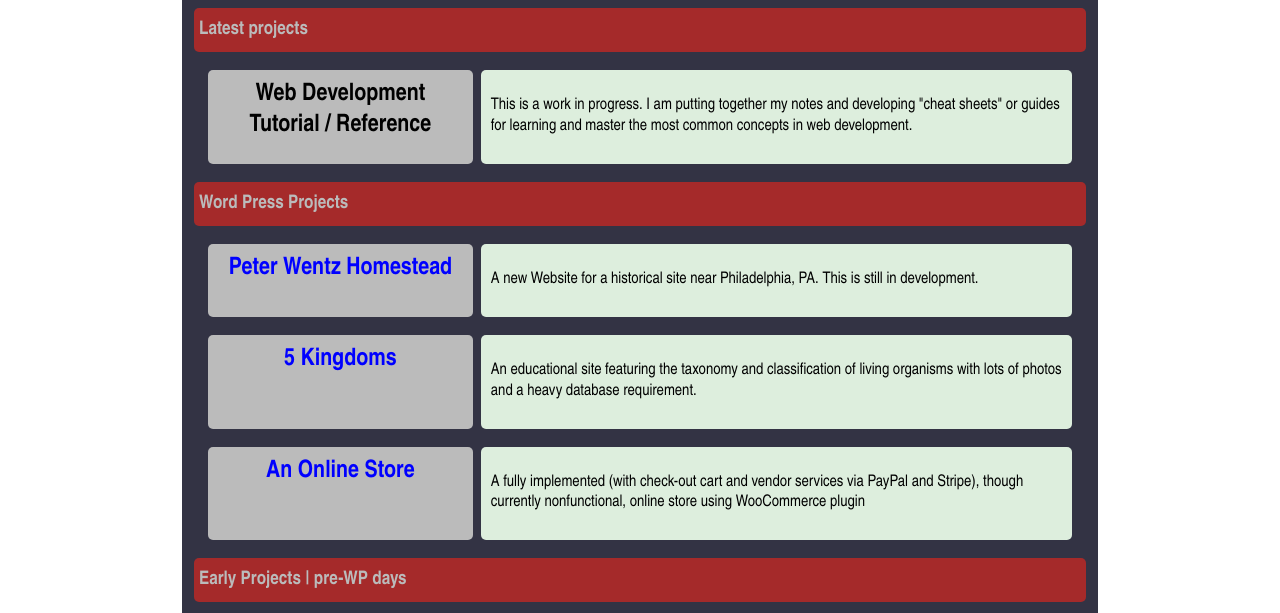
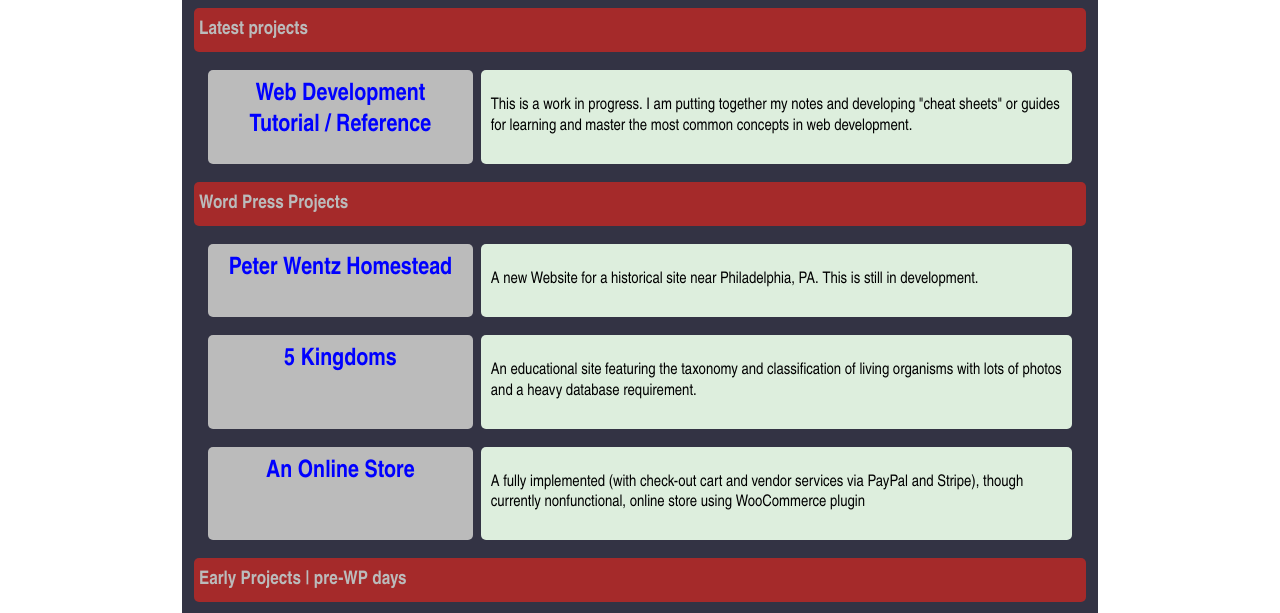
Before and after one commit to danMulvihill/Portfolio, a plain HTML site: page index.html in a window 1280 px wide. Shown: the part 174-787 px from the top of the page. Drawn offline with Linux system fonts and the light colour scheme.

Commit message:
Deleted index2.html and other small changes

```diff
--- a/css/main.css
+++ b/css/main.css
@@ -1,7 +1,7 @@
 body{
     line-height: 1.3;
     font-size: 16px;
-    font-family:  'Arial Narrow', Arial, sans-serif, sans-serif;
+    font-family:  Gotham, 'Arial Narrow', Arial, sans-serif, sans-serif;
 }
 h2, h3{
     margin: 0;
--- a/index.html
+++ b/index.html
@@ -25,8 +25,8 @@
         <div class="main-content">
             <div class="row"><div class="col col-3-3"><h3>Latest projects</h3></div></div>
             <div class="row">
-                <div class="col col-1-3">
-                    <h2>Web Development Tutorial / Reference</h2>
+                <div class="col col-1-3 linked">
+                    <h2><a href="#">Web Development Tutorial / Reference</a></h2>
                 </div>
                 <section class="col col-2-3">
                     <p>This is a work in progress. I am putting together my notes and developing
```
